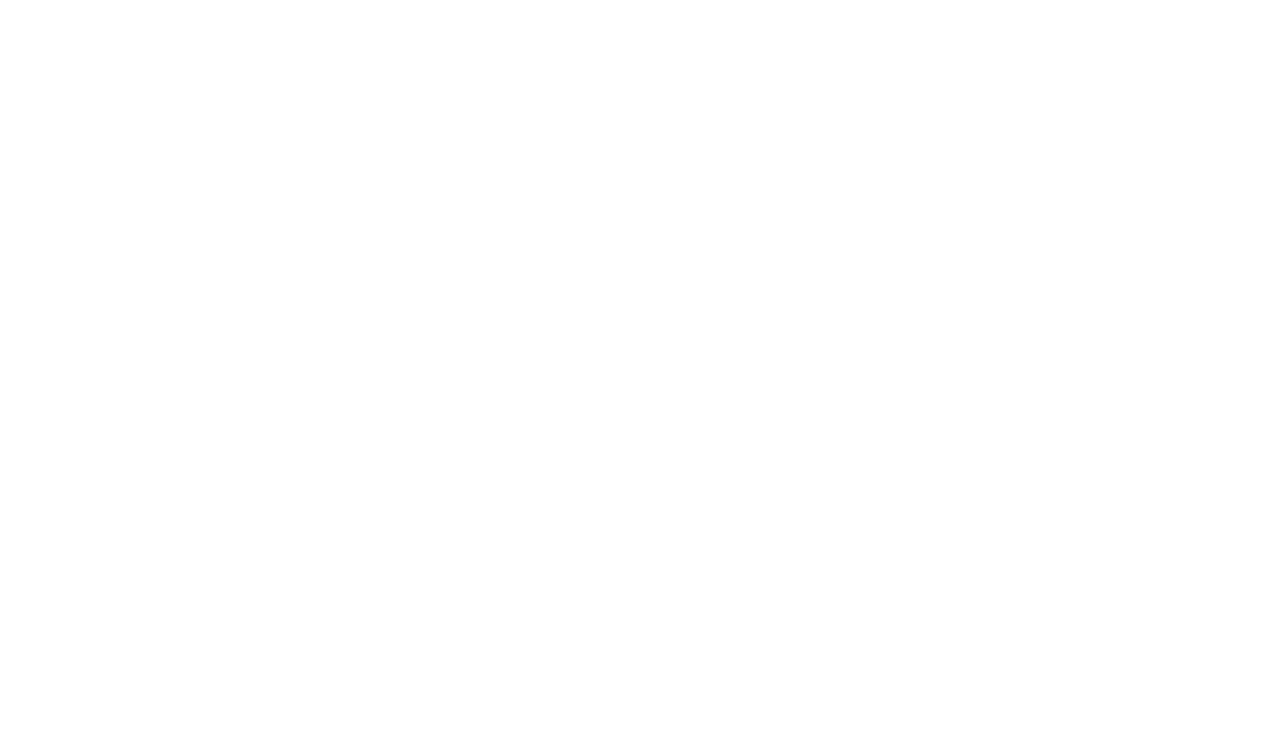
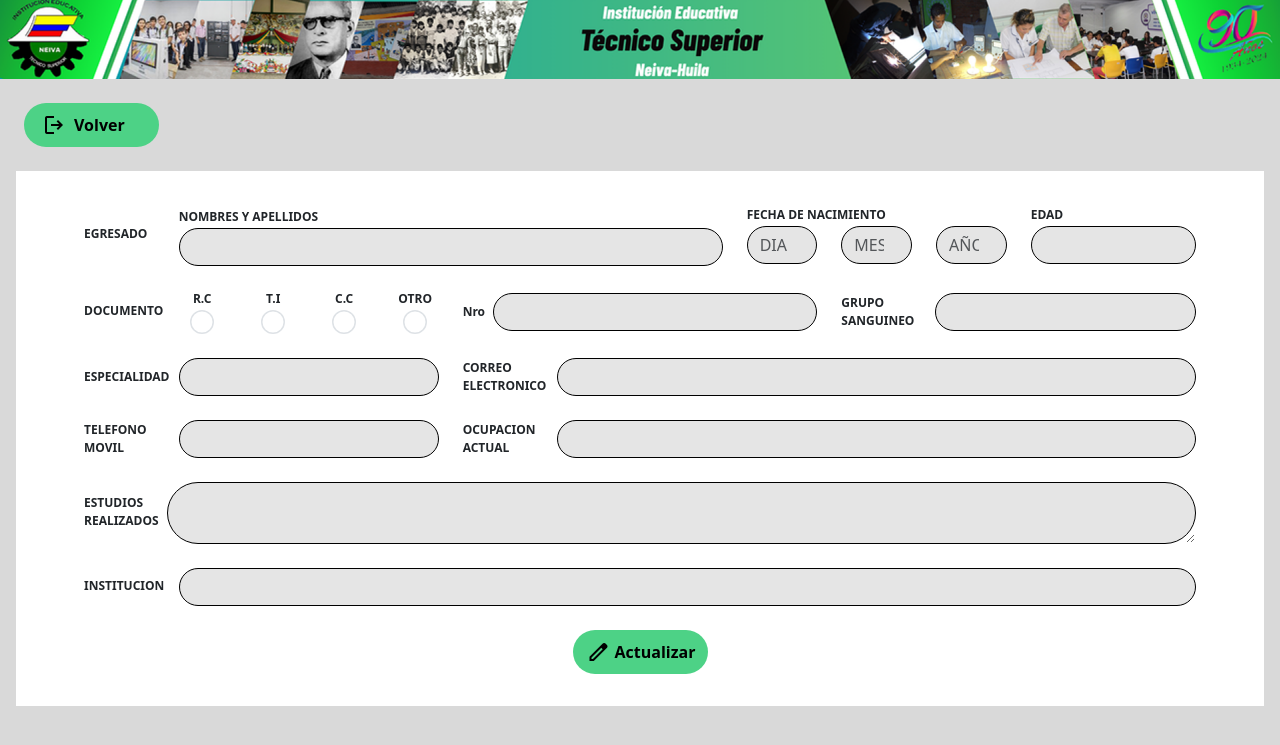
Before and after one commit to TheKelex/POE, a PHP site: the page made by PRIVADO/EGRESADOS/DATOS PERSONALES/datosp.html in a window 1280 px wide. Before the commit the part shown is empty. Shown: the top 745 px of the page. Run offline with PHP 8.4, Linux system fonts and the light colour scheme.

Commit message:
Datos personales de los egresados terminados

```diff
--- a/PRIVADO/EGRESADOS/DATOS PERSONALES/datosp.html
+++ b/PRIVADO/EGRESADOS/DATOS PERSONALES/datosp.html
@@ -0,0 +1,284 @@
+<!DOCTYPE html>
+<html lang="es">
+
+<head>
+    <meta charset="UTF-8">
+    <meta name="viewport" content="width=device-width, initial-scale=1.0">
+    <title>Document</title>
+
+    <link rel="stylesheet" href="./style.css">
+    <link href="https://fonts.googleapis.com/css2?family=Material+Symbols+Outlined" rel="stylesheet" />
+    <link rel="stylesheet" href="../../../bootstrap-5.3.7-dist/css/bootstrap.css">
+
+</head>
+
+<body>
+
+    <div class="w-100">
+        <img src="../../../Imagenes/Banner.png" alt="" class="img-fluid"
+            style="width: 100%; max-height: 160px; object-fit: cover;">
+    </div>
+
+    <a href="../egresados.html" class="rounded-pill m-4 volver"><span class="material-symbols-outlined mx-2">logout</span>Volver</a>
+
+    <div class="caja m-3"> <!--Caja para el fondo blanco de la info-->
+
+        <form class="m-4 p-2" action="" method="POST"> <!--Inicio del formulario-->
+
+
+
+            <div class="row align-items-center m-4"> <!--Primera fila-->
+
+
+                <!--Nombres Y Apellidos-->
+                <div class="col-1">
+
+                    <p class="titulo">EGRESADO</p>
+
+                </div>
+
+                <div class="col-6">
+
+                    <label class="titulo" for="nombre">NOMBRES Y APELLIDOS</label>
+                    <input class="campo form-control rounded-pill" type="text" name="nombre">
+
+                </div>
+
+
+                <!--Fecha De Nacimiento-->
+                <div class="col-3">
+
+                    <label class="titulo d-block">FECHA DE NACIMIENTO</label>
+
+                    <div class="row">
+
+                        <div class="col">
+
+                            <input class="campo form-control rounded-pill" type="number" name="dia" placeholder="DIA">
+
+                        </div>
+
+                        <div class="col">
+
+                            <input class="campo form-control rounded-pill" type="number" name="mes" placeholder="MES">
+
+                        </div>
+
+                        <div class="col">
+
+                            <input class="campo form-control rounded-pill" type="number" name="anio" placeholder="AÑO">
+
+                        </div>
+
+                    </div>
+
+                </div>
+
+
+                <!--Edad-->
+                <div class="col-2">
+
+                    <label class="titulo d-block">EDAD</label>
+                    <input class="campo form-control rounded-pill" type="text" name="edad">
+
+                </div>
+
+            </div>
+
+
+
+            <div class="row align-items-center m-4"> <!--Segunda fila-->
+
+
+                <!--Documento-->
+                <div class="col-1">
+
+                    <p class="titulo">DOCUMENTO</p>
+
+                </div>
+
+
+                <!--Inicio de opciones-->
+                <div class="col-3">
+
+                    <div class="row">
+
+                        <div class="col">
+
+                            <label class="titulo d-block">R.C</label>
+                            <input class="form-check-input opcion" type="radio" name="tipo" value="rc">
+
+                        </div>
+
+                        <div class="col">
+
+                            <label class="titulo d-block">T.I</label>
+                            <input class="form-check-input" type="radio" name="tipo" value="ti">
+
+                        </div>
+
+                        <div class="col">
+
+                            <label class="titulo d-block">C.C</label>
+                            <input class="form-check-input" type="radio" name="tipo" value="cc">
+
+                        </div>
+
+                        <div class="col">
+
+                            <label class="titulo d-block" id="otro">OTRO</label>
+                            <input class="form-check-input" for="otro" type="radio" name="tipo" value="otro">
+
+                        </div>
+
+                    </div>
+
+                </div>
+                <!--Fin de opciones-->
+
+
+                <!--Numero de documento-->
+                <div class="col-4 d-flex align-items-center gap-2">
+
+                    <p class="titulo mb-0">Nro</p>
+                    <input class="campo form-control rounded-pill" type="number" name="nro">
+
+                </div>
+
+
+
+                <!--Grupo sanguineo-->
+
+                <div class="col-4 d-flex align-items-center gap-2">
+
+                    <p class="titulo mb-0">GRUPO SANGUINEO</p>
+                    <input class="campo form-control rounded-pill" type="text" name="grupo_sanguineo">
+
+                </div>
+
+            </div>
+
+
+            <!--Tercera linea-->
+            <div class="row align-items-center m-4">
+
+
+                <!--Especialidad-->
+                <div class="col-1">
+
+                    <p class="titulo mb-0">ESPECIALIDAD</p>
+
+                </div>
+
+                <div class="col-3">
+
+                    <input class="campo form-control rounded-pill" type="text" name="especialidad">
+
+                </div>
+
+                <!--Correo electronico-->
+                <div class="col-1">
+
+                    <p class="titulo mb-0">CORREO ELECTRONICO</p>
+
+                </div>
+
+                <div class="col-7">
+
+                    <input class="campo form-control rounded-pill" type="email" name="correo">
+
+                </div>
+
+
+            </div>
+
+
+            <!--Cuarta linea-->
+            <div class="row align-items-center m-4">
+
+
+                <!--Telefono movil-->
+                <div class="col-1">
+
+                    <p class="titulo mb-0">TELEFONO MOVIL</p>
+
+                </div>
+
+                <div class="col-3">
+
+                    <input class="campo form-control rounded-pill" type="number" name="telefono_movil">
+
+                </div>
+
+
+                <!--Ocupacion actual-->
+                <div class="col-1">
+
+                    <p class="titulo mb-0">OCUPACION ACTUAL</p>
+
+                </div>
+
+                <div class="col-7">
+
+                    <input class="campo form-control rounded-pill" type="text" name="ocupacion_actual">
+
+                </div>
+
+
+            </div>
+
+
+            <!--Quinta Linea-->
+            <div class="row align-items-center m-4">
+
+                <div class="col-1">
+
+                    <p class="titulo">ESTUDIOS REALIZADOS</p>
+
+                </div>
+
+                <div class="col-11" style="padding-left: 0 !important;">
+
+                    <textarea class="campo form-control rounded-pill" name="estudios_relizados"></textarea>
+
+                </div>
+
+            </div>
+
+
+            <!--Sexta linea-->
+            <div class="row align-items-center m-4">
+
+                <div class="col-1">
+
+                    <p class="titulo">INSTITUCION</p>
+
+                </div>
+
+                <div class="col-11">
+
+                    <input class="campo form-control rounded-pill" type="text" name="institucion">
+
+                </div>
+
+            </div>
+
+            <center>
+            <form action="tu_proceso.php" method="post">
+                <button class="volver rounded-pill m-4" type="submit" style="border:0;">
+                    <span class="material-symbols-outlined mx-1">edit</span>
+                    Actualizar
+                </button>
+            </form>
+
+            </center>
+
+        </form>
+
+    </div>
+
+    <script src="../../../bootstrap-5.3.7-dist/js/bootstrap.bundle.min.js"></script>
+
+</body>
+
+</html>
--- a/PRIVADO/EGRESADOS/DATOS PERSONALES/style.css
+++ b/PRIVADO/EGRESADOS/DATOS PERSONALES/style.css
@@ -0,0 +1,96 @@
+body { /*Estilo para el fondo general de la pagina*/
+
+    background-color: #d9d9d9 !important;
+
+}
+
+.caja { /*Estilo para la caja de la informacion*/
+
+    background-color: white;
+
+}
+
+.volver { /*Estilo para el voton de volver*/
+
+    text-align: center;
+    display: flex;
+    font-weight: bold;
+    text-decoration: none;
+    color: black;
+    background-color: #4dd286;
+    padding: 10px;
+    width: 15%;
+    max-width: 135px;
+    min-width: 100px;
+    transition: all 0.4s ease-in-out;
+
+}
+
+.volver:hover {
+
+    background-color: #77dda3;
+
+}
+
+.titulo {
+
+    font-size: 0.75rem;
+    font-weight: bold;
+    margin-bottom: 2px;
+
+}
+
+.campo {
+
+    background: #e5e5e5 !important;
+    border: 1px solid black !important;
+    padding: 5px 10px;
+    min-height: 30px;
+    width: 100%;
+    display: inline-flex;
+    display: flex;
+
+}
+
+.fecha {
+
+    flex: 1;
+    min-width: 40px;
+    max-width: 80px;
+
+}
+
+
+.dia, .mes {
+
+    width: 50px;
+
+}
+
+.anio {
+
+    width: 70px;
+
+}
+
+.form-check-input {
+
+    width: 25px;
+    height: 25px;
+    cursor: pointer;
+    transform: scale(1.5);
+
+}
+
+.col {
+
+    text-align: center; /* centra todo el contenido horizontalmente */
+
+}
+
+.col .titulo {
+
+    display: block;
+    text-align: center;
+
+}
--- a/PRIVADO/ESTUDIANTES/INFO_INDIVIDUAL.html
+++ b/PRIVADO/ESTUDIANTES/INFO_INDIVIDUAL.html
@@ -82,7 +82,7 @@
             <div class="col rounded-5 mx-5 opciones">
 
                 <center>
-                    <h3 class="p-5" style="font-weight: bold;">Observador</h3>
+                    <h3 class="p-5" style="font-weight: bold;">Folder</h3>
                 </center>
 
                 <center>
--- a/PRIVADO/ESTUDIANTES/style.css
+++ b/PRIVADO/ESTUDIANTES/style.css
@@ -23,7 +23,9 @@
     color: black;
     background-color: #4dd286;
     padding: 10px;
-    width: 9%;
+    width: 15%;
+    max-width: 120px;
+    min-width: 100px;
     transition: all 0.4s ease-in-out;
 
 }
--- a/PRIVADO/style.css
+++ b/PRIVADO/style.css
@@ -8,6 +8,7 @@
 .boton_cajita { /*Estilo para los botones dentro de la caja de filtros*/
 
   background-color: #ffffff;
+  border: 1px solid black;
   font-weight: bold;
   padding: 5px 30px;
   text-align: center;
@@ -25,7 +26,7 @@
 
   background-color: #b7e2cc;
   border: 1px solid black;
-  padding: 20px;
+  padding: 11%;
   transition: all 0.4s ease-in-out;
 
 }
--- a/index.html
+++ b/index.html
@@ -4,7 +4,7 @@
 <head>
     <meta charset="UTF-8">
     <meta name="viewport" content="width=device-width, initial-scale=1.0">
-    <title>Document</title>
+    <title>POE</title>
     <link rel="stylesheet" href="./style.css">
     <link href="https://fonts.googleapis.com/css2?family=Material+Symbols+Outlined" rel="stylesheet" />
     <link rel="stylesheet" href="./bootstrap-5.3.7-dist/css/bootstrap.css">
```
Also changed, not shown: PRIVADO/EGRESADOS/egresados.html (+61 -0 lines), PRIVADO/EGRESADOS/style.css (+82 -0 lines).
